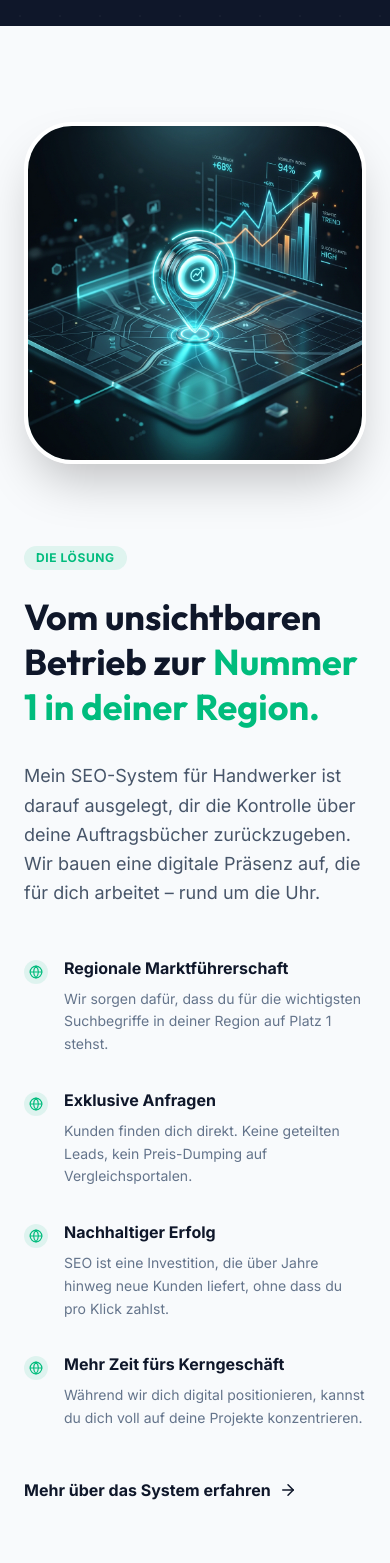
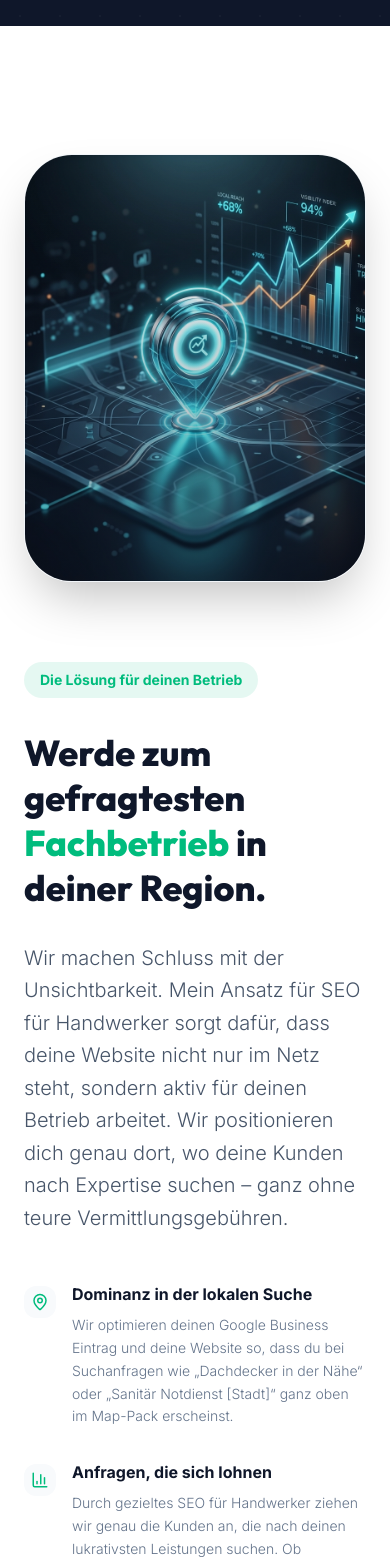
Before and after one commit to timmsug-source/website-linkedin, a Next.js app: page /leistungen/seo-geo/handwerker in a window 390 px wide. Shown: the part 3860-5423 px from the top of the page. Built offline with nearby package versions, Linux system fonts and the light colour scheme.

Commit message:
feat: update HandwerkerSolution content and light design

```diff
--- a/src/components/lp/HandwerkerSections.tsx
+++ b/src/components/lp/HandwerkerSections.tsx
@@ -224,88 +224,124 @@ export function HandwerkerProblem() {
 }
 
 export function HandwerkerSolution() {
-  const benefits = [
+  const points = [
     {
-      title: "Regionale Marktführerschaft",
-      desc: "Wir sorgen dafür, dass du für die wichtigsten Suchbegriffe in deiner Region auf Platz 1 stehst."
+      title: "Dominanz in der lokalen Suche",
+      desc: "Wir optimieren deinen Google Business Eintrag und deine Website so, dass du bei Suchanfragen wie „Dachdecker in der Nähe“ oder „Sanitär Notdienst [Stadt]“ ganz oben im Map-Pack erscheinst.",
+      icon: MapPin
     },
     {
-      title: "Exklusive Anfragen",
-      desc: "Kunden finden dich direkt. Keine geteilten Leads, kein Preis-Dumping auf Vergleichsportalen."
+      title: "Anfragen, die sich lohnen",
+      desc: "Durch gezieltes SEO für Handwerker ziehen wir genau die Kunden an, die nach deinen lukrativsten Leistungen suchen. Ob Badsanierung oder Photovoltaik-Montage – du entscheidest.",
+      icon: BarChart3
     },
     {
-      title: "Nachhaltiger Erfolg",
-      desc: "SEO ist eine Investition, die über Jahre hinweg neue Kunden liefert, ohne dass du pro Klick zahlst."
+      title: "Vertrauen ab dem ersten Klick",
+      desc: "Ein moderner, schneller Auftritt mit klaren Referenzen zeigt sofort: Hier arbeitet ein Profi. Das schafft Sicherheit bei Neukunden und sorgt für die richtigen Anrufe.",
+      icon: ShieldCheck
     },
     {
-      title: "Mehr Zeit fürs Kerngeschäft",
-      desc: "Während wir dich digital positionieren, kannst du dich voll auf deine Projekte konzentrieren."
+      title: "Unabhängigkeit von Portalen",
+      desc: "Baue dir dein eigenes digitales Standbein auf. Deine Website wird zur autarken Lead-Maschine, sodass du nicht mehr auf externe Vermittler angewiesen bist.",
+      icon: Unlock
     }
   ];
 
   return (
-    <section className="py-24 bg-slate-50 overflow-hidden">
-      <div className="max-w-7xl mx-auto px-6">
-        <div className="grid lg:grid-cols-2 gap-20 items-center">
-          <div className="relative group">
-            <div className="relative rounded-[3rem] overflow-hidden shadow-2xl border-4 border-white aspect-square">
+    <section className="py-32 bg-white relative overflow-hidden">
+      <div className="max-w-7xl mx-auto px-6 relative z-10">
+        <div className="grid lg:grid-cols-2 gap-20 items-center mb-24">
+          <motion.div
+            initial={{ opacity: 0, scale: 0.95 }}
+            whileInView={{ opacity: 1, scale: 1 }}
+            viewport={{ once: true }}
+            transition={{ duration: 0.6 }}
+            className="relative group"
+          >
+            <div className="relative rounded-[3rem] overflow-hidden shadow-2xl border border-slate-100 aspect-[4/5]">
               <Image
                 src="/images/haan-solution.png"
                 alt="SEO Erfolg für Handwerksbetriebe"
                 fill
                 className="object-cover transition-transform duration-700 group-hover:scale-105"
               />
-              <div className="absolute inset-0 bg-gradient-to-tr from-accent/20 to-transparent mix-blend-overlay" />
+              <div className="absolute inset-0 bg-gradient-to-t from-slate-900/40 to-transparent" />
             </div>
 
             {/* Floating stats card */}
-            <div className="absolute -bottom-8 -right-8 bg-white p-8 rounded-3xl shadow-2xl border border-slate-100 hidden md:block">
+            <div className="absolute -bottom-10 -right-10 bg-white p-8 rounded-[2rem] shadow-2xl border border-slate-50 hidden md:block max-w-[280px]">
               <div className="flex items-center gap-4 mb-4">
-                <div className="w-10 h-10 rounded-full bg-green-100 text-green-600 flex items-center justify-center">
-                  <Zap size={20} fill="currentColor" />
+                <div className="w-12 h-12 rounded-2xl bg-green-500 text-white flex items-center justify-center shadow-lg shadow-green-200">
+                  <Zap size={24} fill="currentColor" />
                 </div>
-                <span className="font-bold text-slate-900 text-xl">+240%</span>
-              </div>
-              <p className="text-slate-500 text-sm font-medium">Durchschnittlicher Zuwachs an<br />direkten Kundenanfragen</p>
+                <div className="text-2xl font-black text-slate-900 leading-none">
+                  +240%
                 </div>
               </div>
+              <p className="text-slate-500 text-sm leading-relaxed font-medium">
+                Durchschnittlicher Zuwachs an exklusiven Kundenanfragen.
+              </p>
+            </div>
+          </motion.div>
 
           <div>
-            <div className="inline-flex items-center gap-2 px-3 py-1 rounded-lg bg-accent/10 text-accent font-bold text-xs uppercase tracking-wider mb-6">
-              Die Lösung
+            <motion.div
+              initial={{ opacity: 0, y: 20 }}
+              whileInView={{ opacity: 1, y: 0 }}
+              viewport={{ once: true }}
+              transition={{ duration: 0.6 }}
+            >
+              <div className="inline-flex items-center gap-2 px-4 py-2 rounded-full bg-accent/10 text-accent font-bold text-sm mb-8">
+                Die Lösung für deinen Betrieb
               </div>
 
-            <h2 className="text-4xl md:text-5xl font-display font-bold text-slate-900 leading-tight mb-8">
-              Vom unsichtbaren Betrieb zur <span className="text-accent">Nummer 1 in deiner Region.</span>
+              <h2 className="text-4xl md:text-5xl font-display font-extrabold text-slate-900 leading-tight mb-8">
+                Werde zum gefragtesten <span className="text-accent">Fachbetrieb</span> in deiner Region.
               </h2>
 
-            <p className="text-lg text-slate-600 mb-12 leading-relaxed">
-              Mein SEO-System für Handwerker ist darauf ausgelegt, dir die Kontrolle über deine Auftragsbücher zurückzugeben. Wir bauen eine digitale Präsenz auf, die für dich arbeitet – rund um die Uhr.
+              <p className="text-xl text-slate-600 mb-12 leading-relaxed font-light">
+                Wir machen Schluss mit der Unsichtbarkeit. Mein Ansatz für SEO für Handwerker sorgt dafür, dass deine Website nicht nur im Netz steht, sondern aktiv für deinen Betrieb arbeitet. Wir positionieren dich genau dort, wo deine Kunden nach Expertise suchen – ganz ohne teure Vermittlungsgebühren.
               </p>
 
-            <div className="grid sm:grid-cols-2 gap-8">
-              {benefits.map((b, idx) => (
-                <div key={idx} className="relative pl-10">
-                  <div className="absolute left-0 top-1 w-6 h-6 rounded-full bg-accent/10 flex items-center justify-center text-accent">
-                    <Globe size={14} />
+              <div className="grid sm:grid-cols-2 gap-8 mb-12">
+                {points.map((p, idx) => (
+                  <div key={idx} className="relative pl-12 group">
+                    <div className="absolute left-0 top-1 w-8 h-8 rounded-xl bg-slate-50 flex items-center justify-center text-accent group-hover:bg-accent group-hover:text-white transition-all duration-300">
+                      <p.icon size={18} />
                     </div>
-                  <h4 className="font-bold text-slate-900 mb-2">{b.title}</h4>
-                  <p className="text-sm text-slate-500 leading-relaxed">{b.desc}</p>
+                    <h4 className="font-bold text-slate-900 mb-2">{p.title}</h4>
+                    <p className="text-sm text-slate-500 leading-relaxed font-light">{p.desc}</p>
                   </div>
                 ))}
               </div>
 
-            <div className="mt-12">
               <Link
                 href={CONTACT_URL}
-                className="inline-flex items-center gap-2 text-slate-900 font-bold hover:text-accent transition-colors group"
+                className="inline-flex items-center gap-3 text-slate-900 font-bold hover:text-accent transition-all group py-4 px-6 rounded-2xl hover:bg-accent/5"
               >
-                Mehr über das System erfahren
-                <ArrowRight size={18} className="group-hover:translate-x-1 transition-transform" />
+                Jetzt Strategiegespräch buchen
+                <ArrowRight size={20} className="group-hover:translate-x-1 transition-transform" />
               </Link>
+            </motion.div>
           </div>
         </div>
+
+        {/* Quote Section */}
+        <motion.div
+          initial={{ opacity: 0, y: 30 }}
+          whileInView={{ opacity: 1, y: 0 }}
+          viewport={{ once: true }}
+          className="text-center py-20 px-8 rounded-[3rem] bg-slate-50 border border-slate-100"
+        >
+          <div className="max-w-3xl mx-auto">
+            <p className="text-3xl md:text-4xl font-display font-medium text-slate-900 mb-8 leading-tight italic">
+              "Qualität setzt sich durch – <span className="text-accent font-bold not-italic underline decoration-accent/30 underline-offset-8">wenn man sie findet.</span>"
+            </p>
+            <p className="text-xl text-slate-500 font-light leading-relaxed">
+              Ein solides SEO-Fundament sorgt dafür, dass dein Handwerksbetrieb die Anerkennung und die Aufträge bekommt, die deiner Arbeitsqualität entsprechen.
+            </p>
           </div>
+        </motion.div>
       </div>
     </section>
   );
```
Lines whose indentation alone changed are shown as unchanged.
